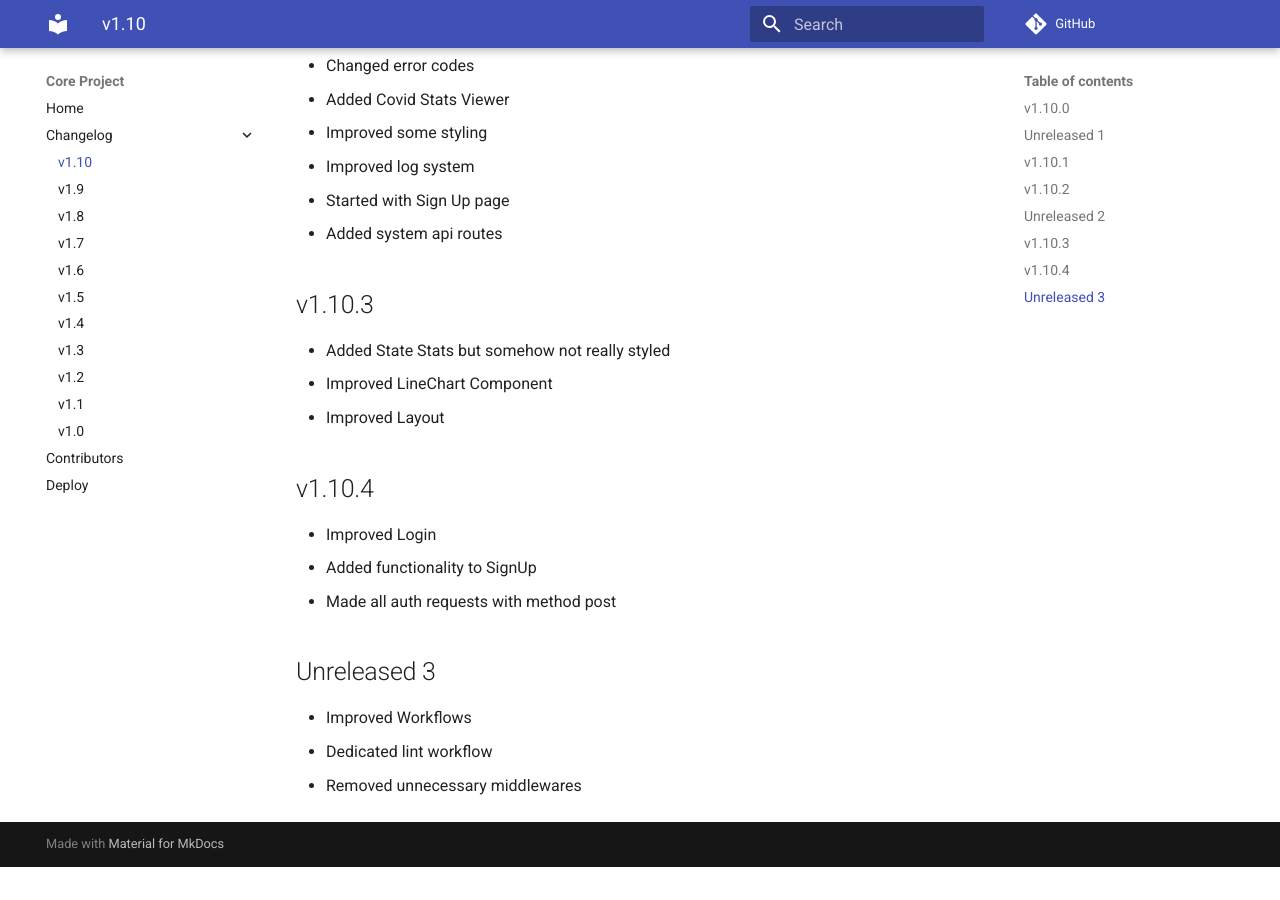
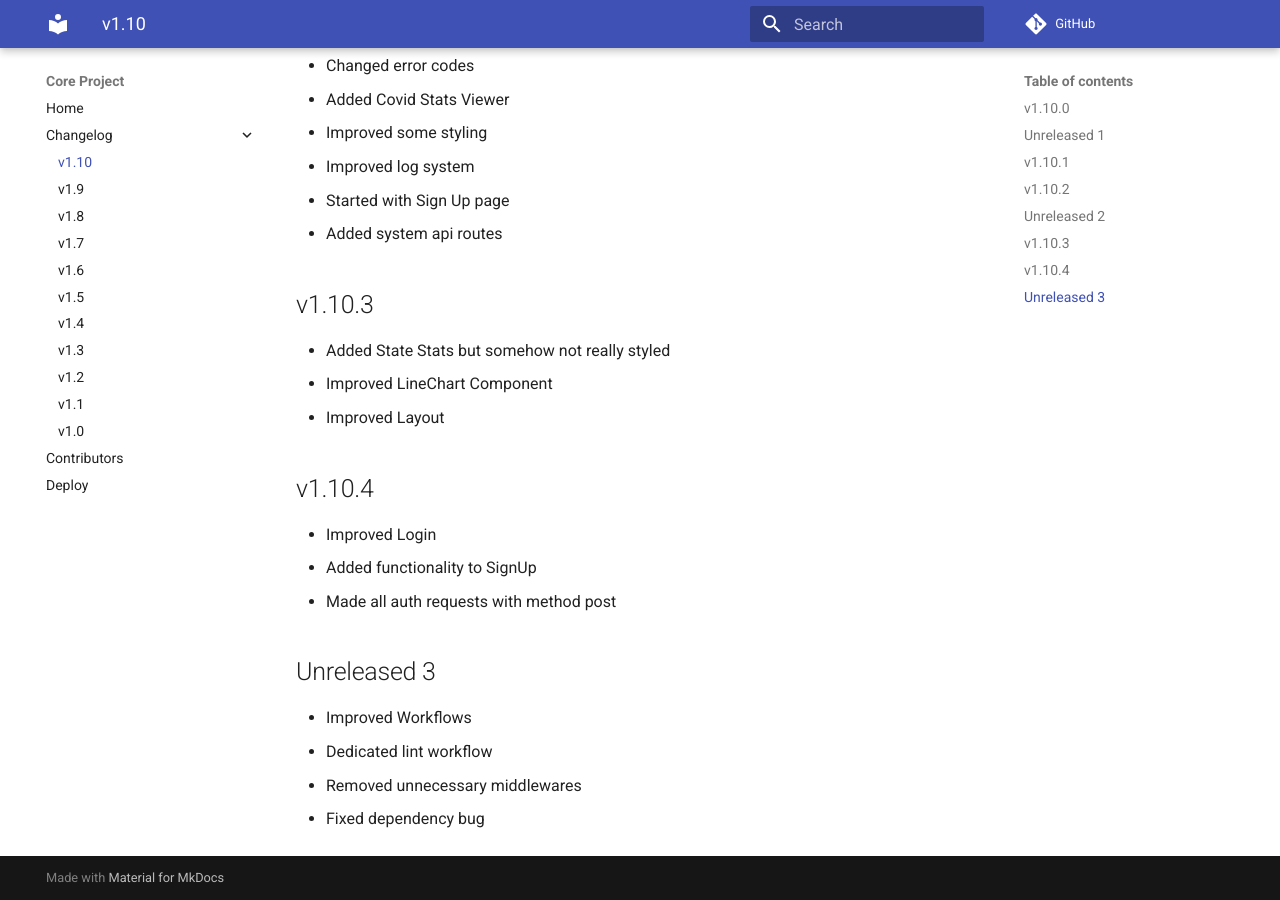
Before and after one commit to feluxerich/core, an MkDocs documentation site: the page built from docs/docs/changelog/v1.10.md, in a window 1280 px wide and 900 px high, scrolled down 1114 px. Built offline with MkDocs 1.6.1 and Material for MkDocs 9.7.7, drawn with Linux system fonts in a browser that asks for light colours; comment, search, counter and statistics services are not loaded; before the commit the page ends 1981 px from its top, so only the background shows below that.

Commit message:
dependency

```diff
--- a/docs/docs/changelog/v1.10.md
+++ b/docs/docs/changelog/v1.10.md
@@ -56,3 +56,4 @@
 - Improved Workflows
 - Dedicated lint workflow
 - Removed unnecessary middlewares
+- Fixed dependency bug
```
Also changed, not shown: 3 other files.
